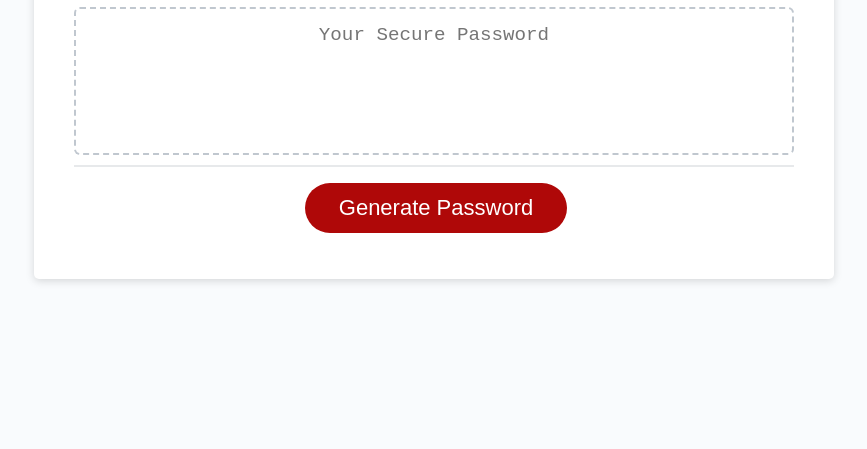
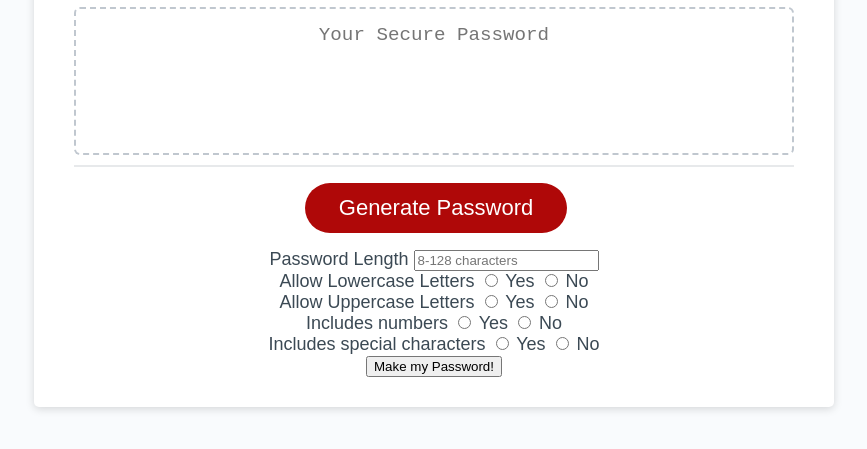
Before and after one commit to JessicaDubina/password-generator, a plain HTML site: page index.html in a window 1280 px wide. Shown: the part 241-690 px from the top of the page, without its empty margins (206-1073 px from the left). Drawn offline with Linux system fonts and the light colour scheme.

Commit message:
added initial html form for password inputs. added js object to store inputs

```diff
--- a/index.html
+++ b/index.html
@@ -26,6 +26,36 @@
         </div>
         <div class="card-footer">
           <button id="generate" class="btn">Generate Password</button>
+          <form>
+            <label>Password Length</label>
+            <input type="number" name="pwlength" placeholder="8-128 characters">
+            <br>
+            <label>Allow Lowercase Letters</label>
+            <input type="radio" id="lc-true" name="isLowercase" value=true>
+            <label for="lc-true">Yes</label>
+            <input type="radio" id="lc-false" name="isLowercase" value=false>
+            <label for="lc-false">No</label>
+            <br>
+            <label>Allow Uppercase Letters</label>
+            <input type="radio" id="uc-true" name="isUppercase" value=true>
+            <label for="uc-true">Yes</label>
+            <input type="radio" id="uc-false" name="isUppercase" value=false>
+            <label for="uc-false">No</label>
+            <br>
+            <label>Includes numbers</label>
+            <input type="radio" id="num-true" name="isNumeric" value=true>
+            <label for="num-true">Yes</label>
+            <input type="radio" id="num-false" name="isNumeric" value=false>
+            <label for="num-false">No</label>
+            <br>
+            <label>Includes special characters</label>
+            <input type="radio" id="spec-true" name="isSpecial" value=true>
+            <label for="spec-true">Yes</label>
+            <input type="radio" id="spec-false" name="isSpecial" value=false>
+            <label for="spec-false">No</label>
+            <br>
+            <input type="submit" value="Make my Password!">
+          </form>
         </div>
       </div>
     </div>
--- a/script.js
+++ b/script.js
@@ -12,3 +12,14 @@ function writePassword() {
 
 // Add event listener to generate button
 generateBtn.addEventListener("click", writePassword);
+
+
+
+//initialize object to store input from form
+let passwordInputs = {
+  pwlength: undefined, //min 8 char, max 128 char
+  isLowercase: true,
+  isUppercase: true,
+  isNumeric: true,
+  isSpecial: true
+}
```
